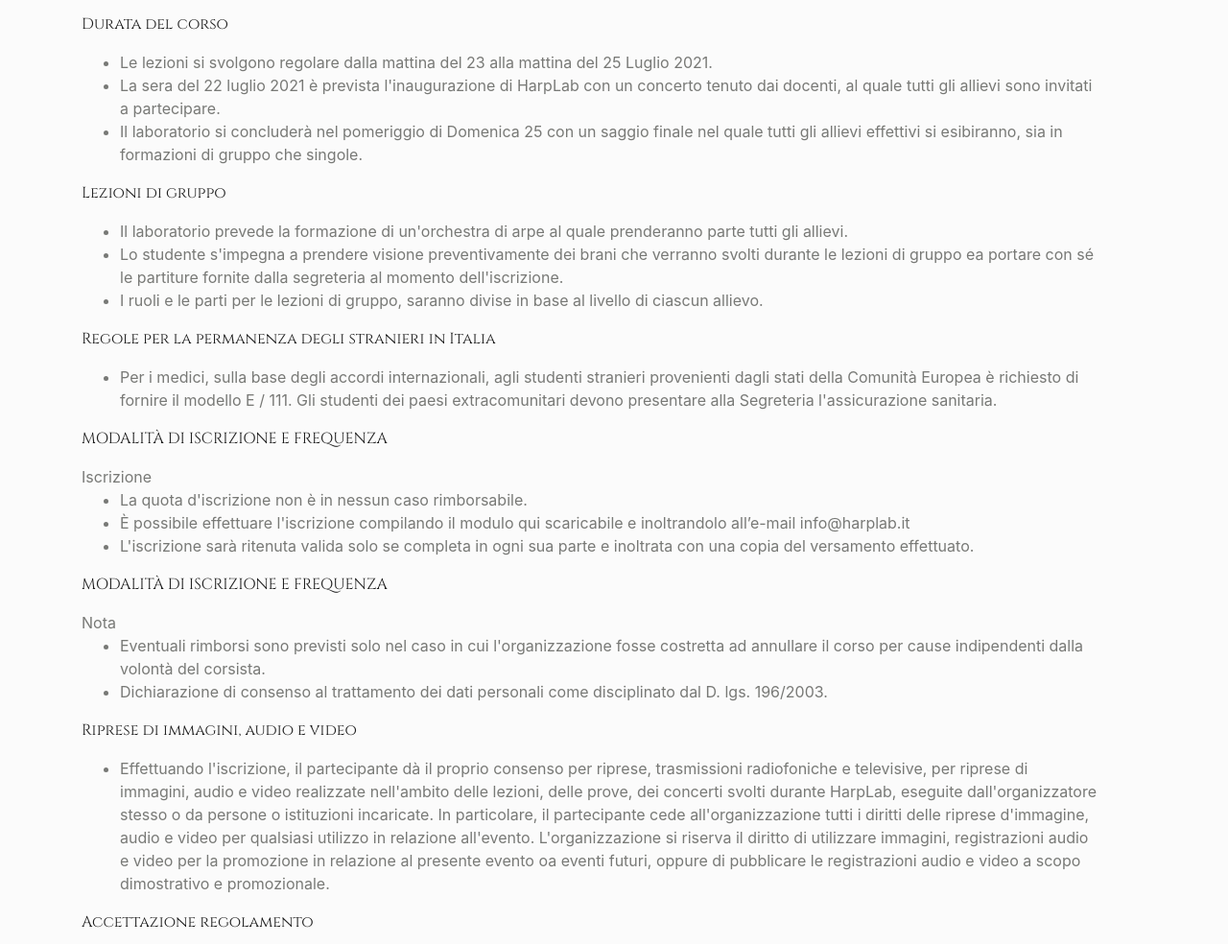
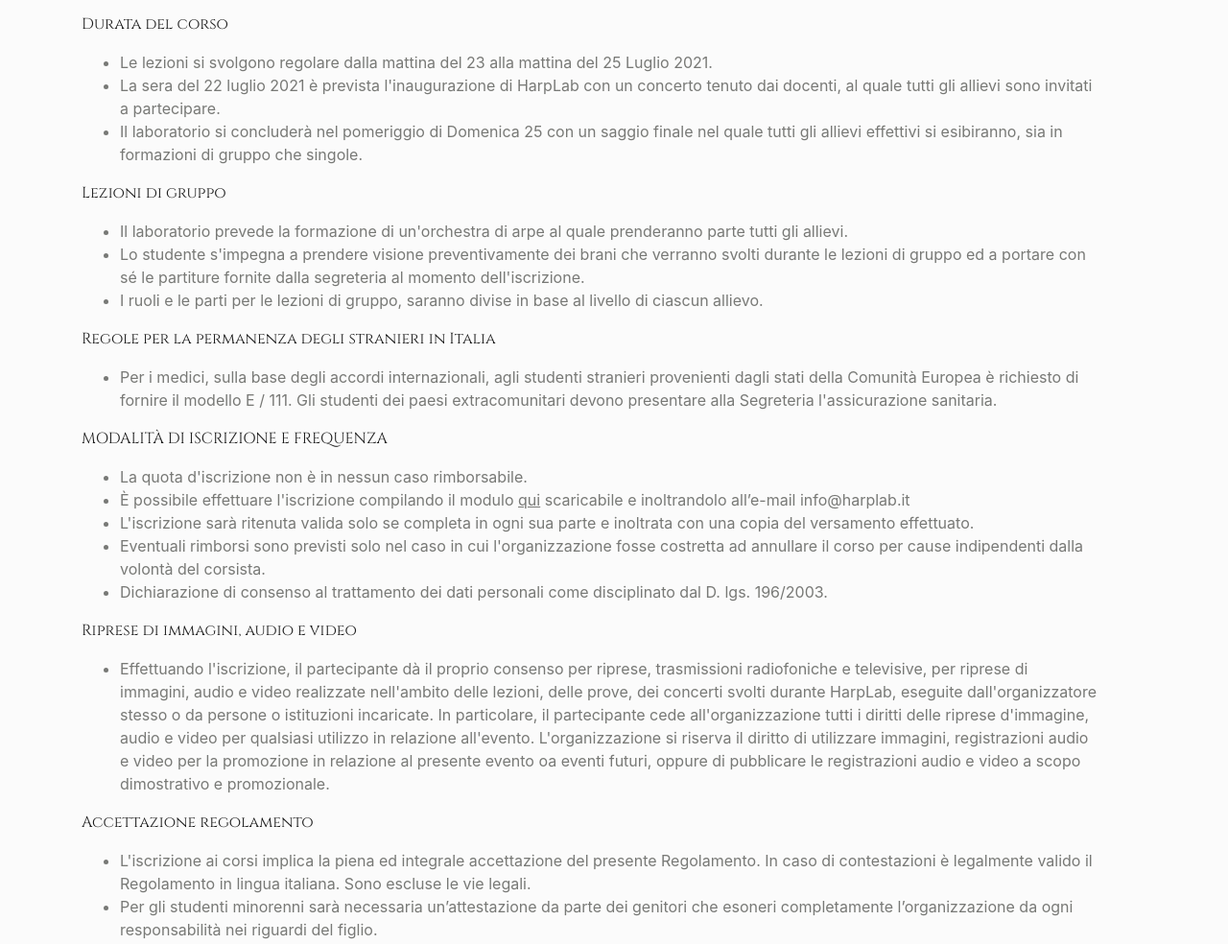
Before and after one commit to HarpLabSicilia/HarpLabSicilia.github.io, a plain HTML site: page index.html in a window 1280 px wide. Shown: the part 3559-4543 px from the top of the page at 96% size. Drawn offline with nearby package versions, Linux system fonts and the light colour scheme.

Commit message:
Add pdf iscrizione e link

```diff
--- a/index.html
+++ b/index.html
@@ -336,7 +336,7 @@
 						<p class="location-description">Lezioni di gruppo</p>
 						<ul>
 							<li>Il laboratorio prevede la formazione di un'orchestra di arpe al quale prenderanno parte tutti gli allievi.</li>
-							<li>Lo studente s'impegna a prendere visione preventivamente dei brani che verranno svolti durante le lezioni di gruppo ea portare con sé le partiture fornite dalla segreteria al momento dell'iscrizione.</li>
+							<li>Lo studente s'impegna a prendere visione preventivamente dei brani che verranno svolti durante le lezioni di gruppo ed a portare con sé le partiture fornite dalla segreteria al momento dell'iscrizione.</li>
 							<li>I ruoli e le parti per le lezioni di gruppo, saranno divise in base al livello di ciascun allievo.</li>
 						</ul>
 
@@ -346,16 +346,10 @@
 						</ul>
 
 						<p class="location-description">MODALITÀ DI ISCRIZIONE E FREQUENZA</p>
-						Iscrizione
 						<ul>
 							<li>La quota d'iscrizione non è in nessun caso rimborsabile.</li>
-							<li>È possibile effettuare l'iscrizione compilando il modulo qui scaricabile e inoltrandolo all’e-mail info@harplab.it</li>
-							<li> L'iscrizione sarà ritenuta valida solo se completa in ogni sua parte e inoltrata con una copia del versamento effettuato.</li>
-						</ul>
-
-						<p class="location-description">MODALITÀ DI ISCRIZIONE E FREQUENZA</p>
-						Nota
-						<ul>
+							<li>È possibile effettuare l'iscrizione compilando il modulo <a href="res/Iscrizione_HarpLab.pdf">qui</a> scaricabile e inoltrandolo all’e-mail info@harplab.it</li>
+							<li>L'iscrizione sarà ritenuta valida solo se completa in ogni sua parte e inoltrata con una copia del versamento effettuato.</li>
 							<li>Eventuali rimborsi sono previsti solo nel caso in cui l'organizzazione fosse costretta ad annullare il corso per cause indipendenti dalla volontà del corsista.</li>
 							<li>Dichiarazione di consenso al trattamento dei dati personali come disciplinato dal D. lgs. 196/2003.</li>
 						</ul>
```
Also changed, not shown: 1 other file.
